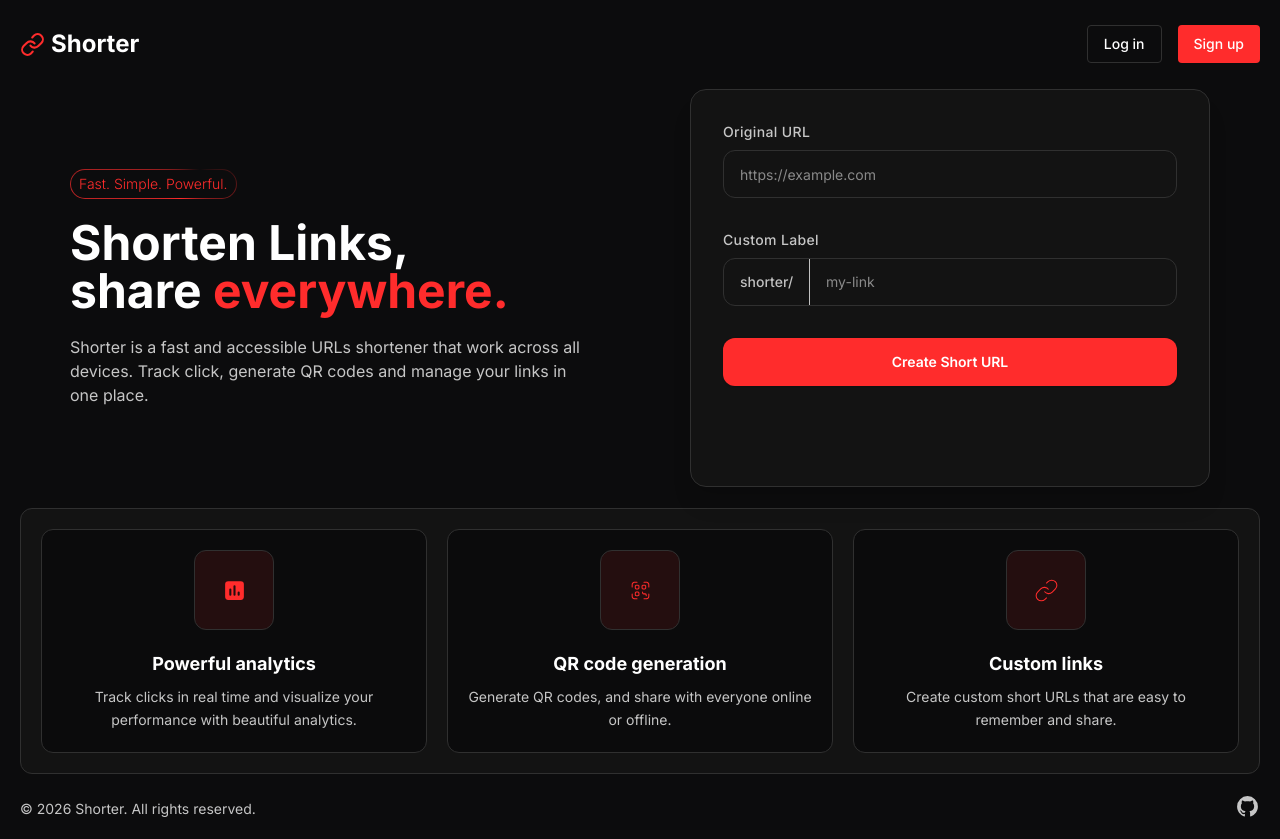
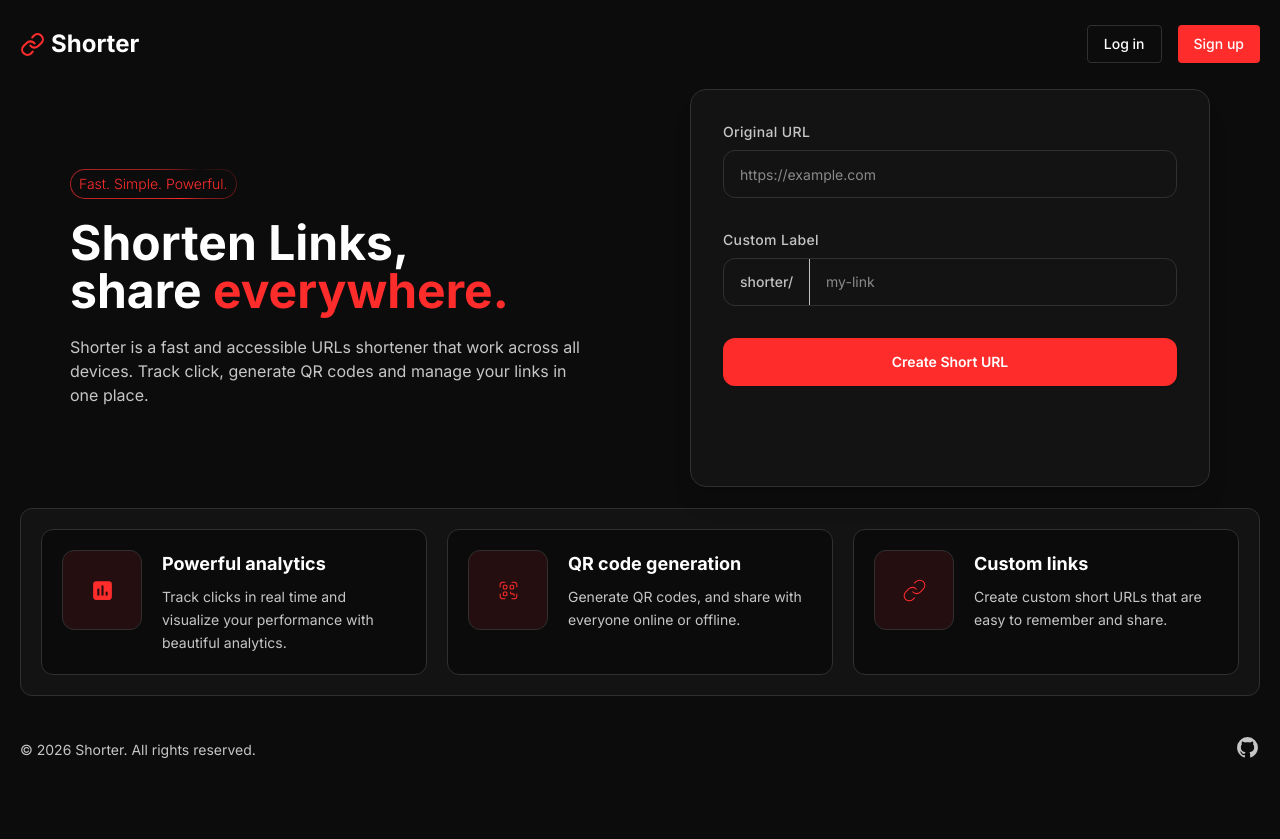
Before and after one commit to iamwilllll/shorter, a React (Vite) app: page / in a window 1280 px wide. After the commit the page ends 800 px from the top, so only its background shows below. Built offline with nearby package versions, Linux system fonts and the light colour scheme; no server answers.

Commit message:
feat: update layout and styling for LandingFeatureCard component

```diff
--- a/src/components/landing/LandingFeaturedCard.tsx
+++ b/src/components/landing/LandingFeaturedCard.tsx
@@ -9,7 +9,7 @@ type FeatureCardProps = {
 export function LandingFeatureCard({ icon, title, description, ...props }: FeatureCardProps) {
     return (
         <motion.article
-            className="border-default-border flex w-full flex-col items-center gap-4 rounded-xl border bg-zinc-950/80 p-4 transition-all duration-300 md:max-w-110 md:gap-5 md:p-5"
+            className="border-default-border flex w-full flex-col items-center gap-4 rounded-xl border bg-zinc-950/80 p-4 transition-all duration-300 md:max-w-110 md:flex-row md:items-start md:gap-5 md:p-5"
             {...props}
         >
             <div className="border-default-border bg-brand/10 flex size-14 shrink-0 items-center justify-center rounded-xl border text-xl md:text-2xl lg:size-20">
@@ -17,8 +17,12 @@ export function LandingFeatureCard({ icon, title, description, ...props }: Featu
             </div>
 
             <div className="min-w-0 flex-1">
-                <h3 className="text-primary-text mb-2 text-center text-base font-bold wrap-break-word md:text-lg">{title}</h3>
-                <p className="text-secondary-text text-center text-sm leading-relaxed wrap-break-word">{description}</p>
+                <h3 className="text-primary-text mb-2 text-center text-base font-bold wrap-break-word md:text-start md:text-lg">
+                    {title}
+                </h3>
+                <p className="text-secondary-text text-center text-sm leading-relaxed wrap-break-word md:text-start">
+                    {description}
+                </p>
             </div>
         </motion.article>
     );
```
